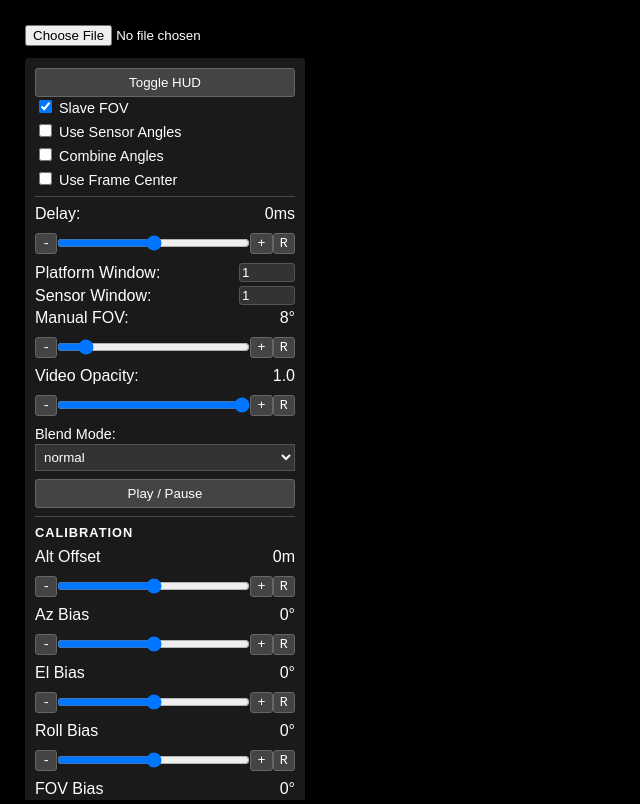
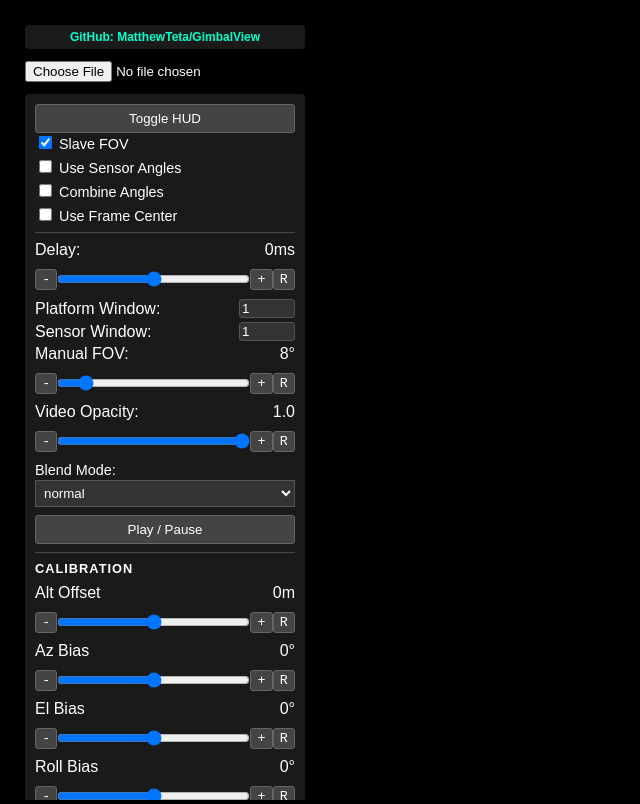
Before and after one commit to MatthewTeta/GimbalView, a website built with Vite: page index.html in a window 1280 px wide. Shown: the whole page, without its empty margins (0-640 px from the left). Built offline with nearby package versions, Linux system fonts and the light colour scheme; what cesium would draw is missing.

Commit message:
README and GitHub URL

```diff
--- a/index.html
+++ b/index.html
@@ -134,12 +134,33 @@
     #hudContent span {
       color: #00ffcc;
     }
+
+    .github-link-container {
+      font-size: 0.75em;
+      text-align: center;
+      background: rgba(255, 255, 255, 0.1);
+      padding: 5px;
+      border-radius: 4px;
+    }
+
+    .github-link-container a {
+      color: #00ffcc;
+      text-decoration: none;
+      font-weight: bold;
+    }
+
+    .github-link-container a:hover {
+      text-decoration: underline;
+    }
   </style>
 </head>
 
 <body>
 
   <div id="uiContainer">
+    <div class="github-link-container">
+      <a href="https://github.com/MatthewTeta/GimbalView" target="_blank">GitHub: MatthewTeta/GimbalView</a>
+    </div>
     <input type="file" id="fileInput" accept=".ts" />
 
     <div id="controls" class="control-section">
```
Also changed, not shown: README.md.
